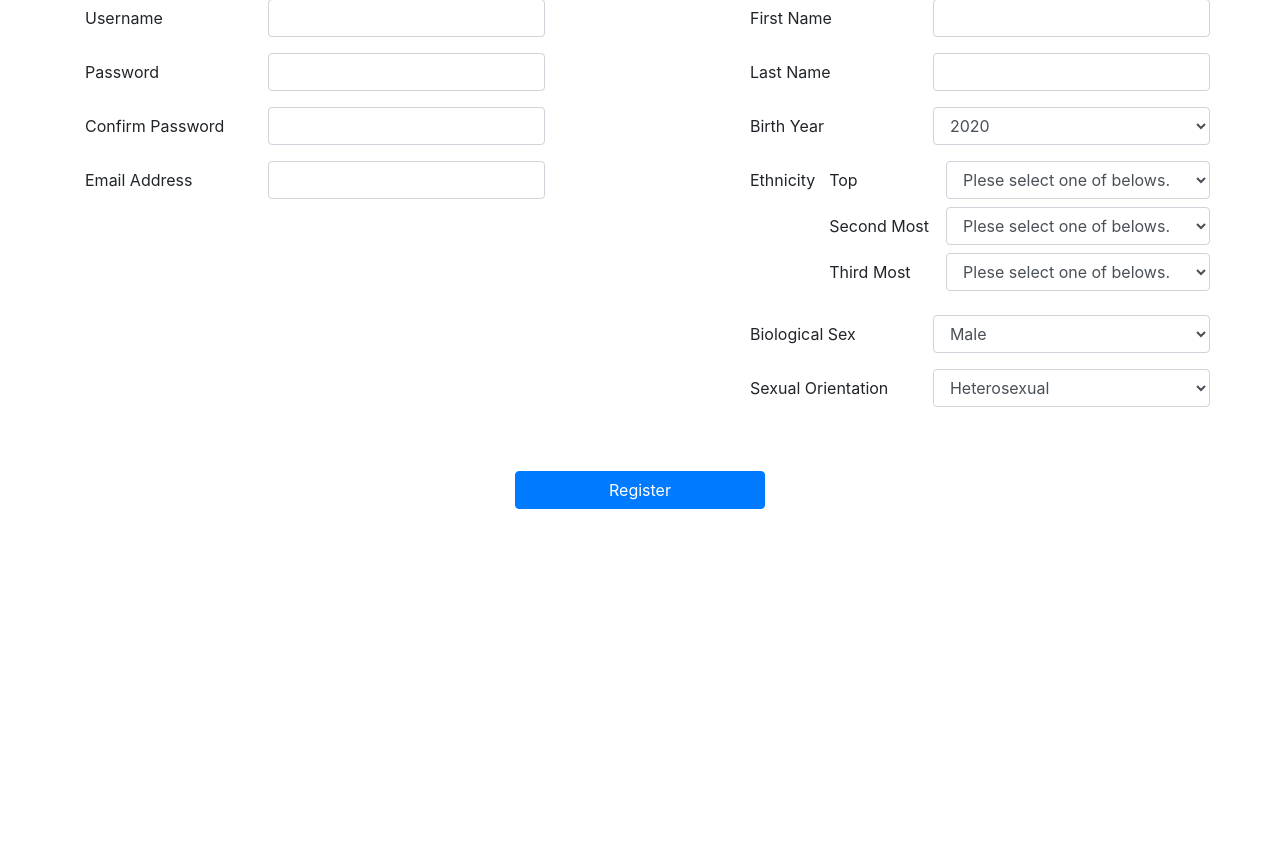
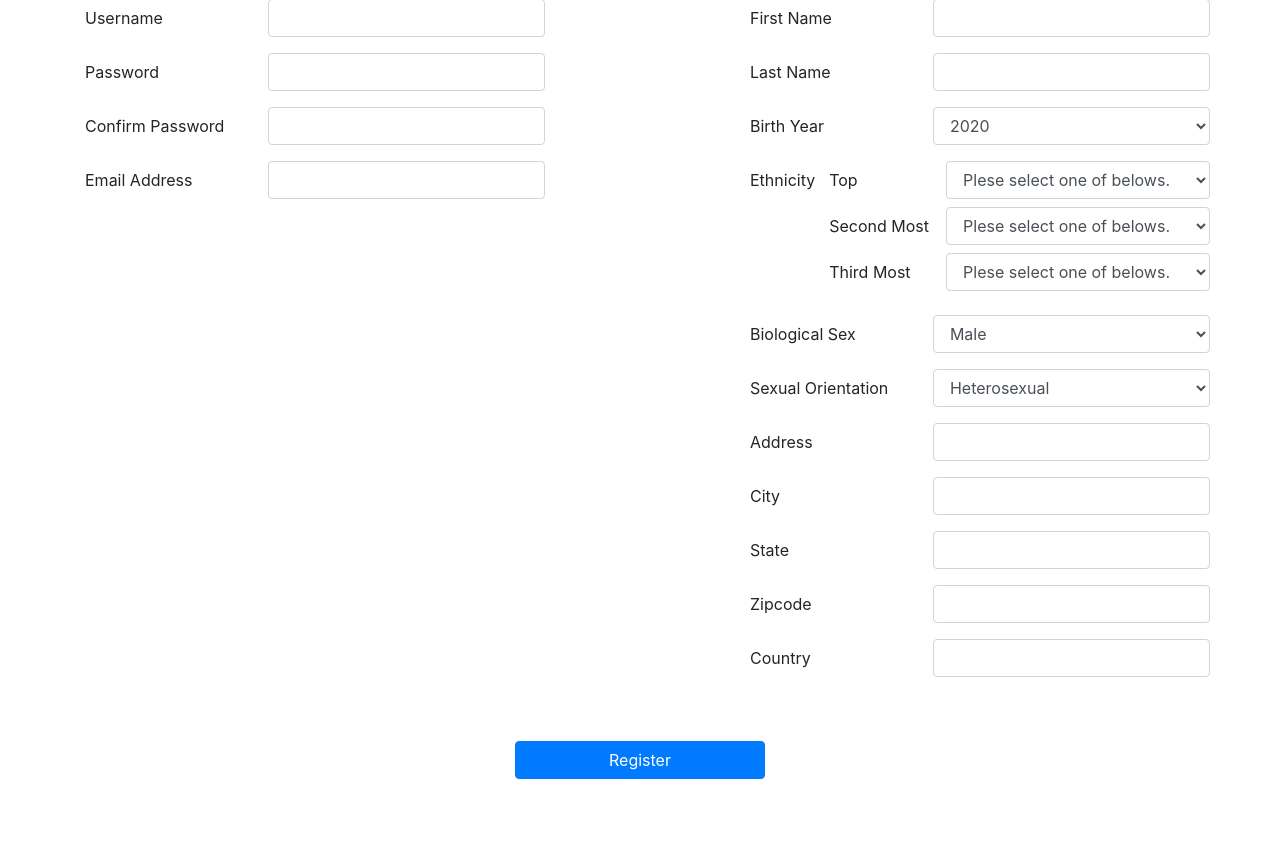
Before and after one commit to square1grp/What_really_works, a Django app: page /register/ in a window 1280 px wide. Shown: the part 86-929 px from the top of the page. Before the commit the page ends 595 px from the top, so only its background shows below. Run offline with Django 3.2, Linux system fonts and the light colour scheme; some libraries are stand-ins or nearby versions.

Commit message:
add address auto population

```diff
--- a/wrw/templates/pages/register.html
+++ b/wrw/templates/pages/register.html
@@ -6,6 +6,61 @@
 <script src="{% static 'js/validator.js' %}"></script>
 <script src="{% static 'js/register.js' %}"></script>
 <script src="https://www.google.com/recaptcha/api.js" async defer></script>
+
+<script>
+
+    var placeSearch, autocomplete;
+
+    var componentForm = {
+        street_number: 'short_name',
+        route: 'long_name',
+        locality: 'long_name',
+        administrative_area_level_1: 'short_name',
+        country: 'long_name',
+        postal_code: 'short_name'
+    };
+
+    function initAutocomplete() {
+        autocomplete = new google.maps.places.Autocomplete(
+            document.getElementById('autocomplete'), { types: ['geocode'] });
+
+        autocomplete.setFields(['address_component']);
+
+        autocomplete.addListener('place_changed', fillInAddress);
+    }
+
+    function fillInAddress() {
+        var values = {
+            street_number: '',
+            route: '',
+            locality: '',
+            administrative_area_level_1: '',
+            country: '',
+            postal_code: ''
+        };
+
+        var place = autocomplete.getPlace();
+
+        for (var i = 0; i < place.address_components.length; i++) {
+            var addressType = place.address_components[i].types[0];
+            if (componentForm[addressType]) {
+                var val = place.address_components[i][componentForm[addressType]];
+                values[addressType] = val;
+            }
+        }
+
+        document.getElementById("autocomplete").value = values['street_number'] + ' ' + values['route'];
+        document.getElementById("city").value = values['locality'];
+        document.getElementById("state").value = values['administrative_area_level_1'];
+        document.getElementById("zipcode").value = values['postal_code'];
+        document.getElementById("country").value = values['country'];
+    }
+</script>
+
+
+<script
+    src="https://maps.googleapis.com/maps/api/js?key=AIzaSyBZpA8tDIuWo6kUlOT01I-hv0D1XKOCZRg&libraries=places&callback=initAutocomplete"
+    async defer></script>
 {% endblock %}
 
 {% block content %}
@@ -157,6 +212,31 @@
                         <option value="bi">Bisexual</option>
                     </select>
                 </div>
+
+                <div class="form-group row">
+                    <label for="address" class="col-form-label col-lg-5">Address</label>
+                    <input type="text" class="form-control col-lg-7" id="autocomplete" name="address" />
+                </div>
+
+                <div class="form-group row">
+                    <label for="address" class="col-form-label col-lg-5">City</label>
+                    <input type="text" class="form-control col-lg-7" id="city" name="city" />
+                </div>
+
+                <div class="form-group row">
+                    <label for="address" class="col-form-label col-lg-5">State</label>
+                    <input type="text" class="form-control col-lg-7" id="state" name="state" />
+                </div>
+
+                <div class="form-group row">
+                    <label for="address" class="col-form-label col-lg-5">Zipcode</label>
+                    <input type="text" class="form-control col-lg-7" id="zipcode" name="zipcode" />
+                </div>
+
+                <div class="form-group row">
+                    <label for="address" class="col-form-label col-lg-5">Country</label>
+                    <input type="text" class="form-control col-lg-7" id="country" name="country" />
+                </div>
             </div>
 
             <button type="submit" class="btn btn-primary mx-auto my-5">Register</button>
```
